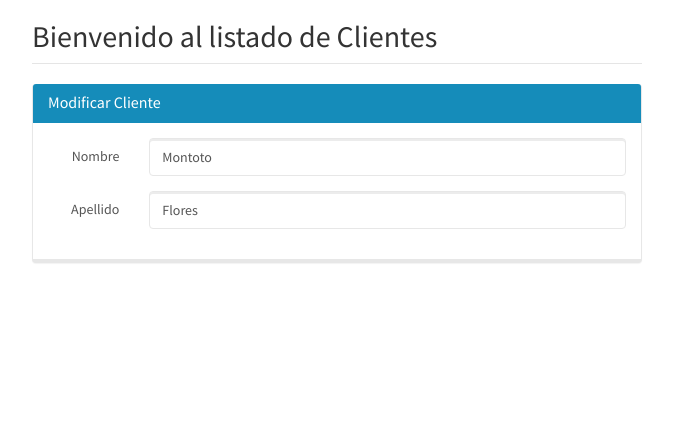
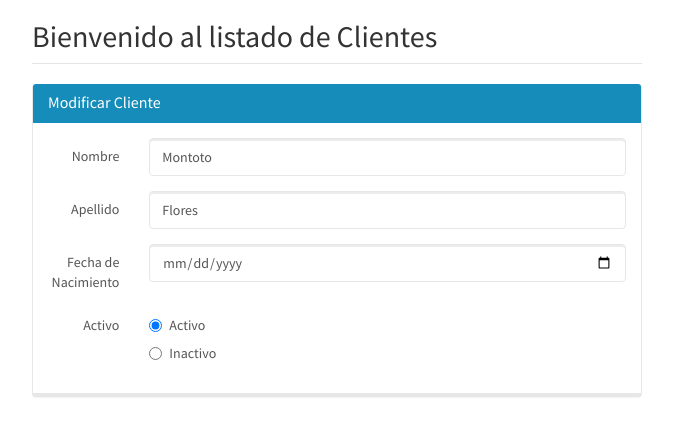
Before and after one commit to alanarza/crudArza, a PHP site: page /editar.php?id=1 in a window 1280 px wide. Shown: the top 436 px of the page, without its empty margins (303-976 px from the left). Run offline with PHP 8.4, Linux system fonts and the light colour scheme; data comes from the database, SQL or seed files in the repository; data that the repository does not hold is empty.

Commit message:
cambio en la vista editar

```diff
--- a/editar.php
+++ b/editar.php
@@ -68,7 +68,30 @@
 				      	</div>
 				    </div>
 
+				    <div class="form-group">
+						<label for="fecha_nac" class="col-lg-2 control-label">Fecha de Nacimiento</label>
+				    	<div class="col-lg-10">
+				        	<input type="date" class="form-control" id="fecha_nac" value="<?php echo $resultado['fecha_nac']; ?>">
+				      	</div>
+				    </div>
 
+				    <div class="form-group">
+				      <label class="col-lg-2 control-label">Activo</label>
+				      <div class="col-lg-10">
+				        <div class="radio">
+				          <label>
+				            <input type="radio" name="activo" id="optionsRadios1" value="1" checked="">
+				            Activo
+				          </label>
+				        </div>
+				        <div class="radio">
+				          <label>
+				            <input type="radio" name="activo" id="optionsRadios2" value="0">
+				            Inactivo
+				          </label>
+				        </div>
+				      </div>
+				    </div>
 
 				</fieldset>
 			</form>
--- a/index.php
+++ b/index.php
@@ -72,7 +72,7 @@
               <td><?php echo $cliente['id']; ?></td>
               <td><?php echo $cliente['nombre']; ?></td>
               <td><?php echo $cliente['apellido']; ?></td>
-              <td><?php echo $cliente['edad']; ?></td>
+              <td><?php echo $cliente['fecha_nac']; ?></td>
 
               <?php if($cliente['activo'] == 0):?>
                 <td><span class="glyphicon glyphicon-remove" aria-hidden="true"></span></td>
```
